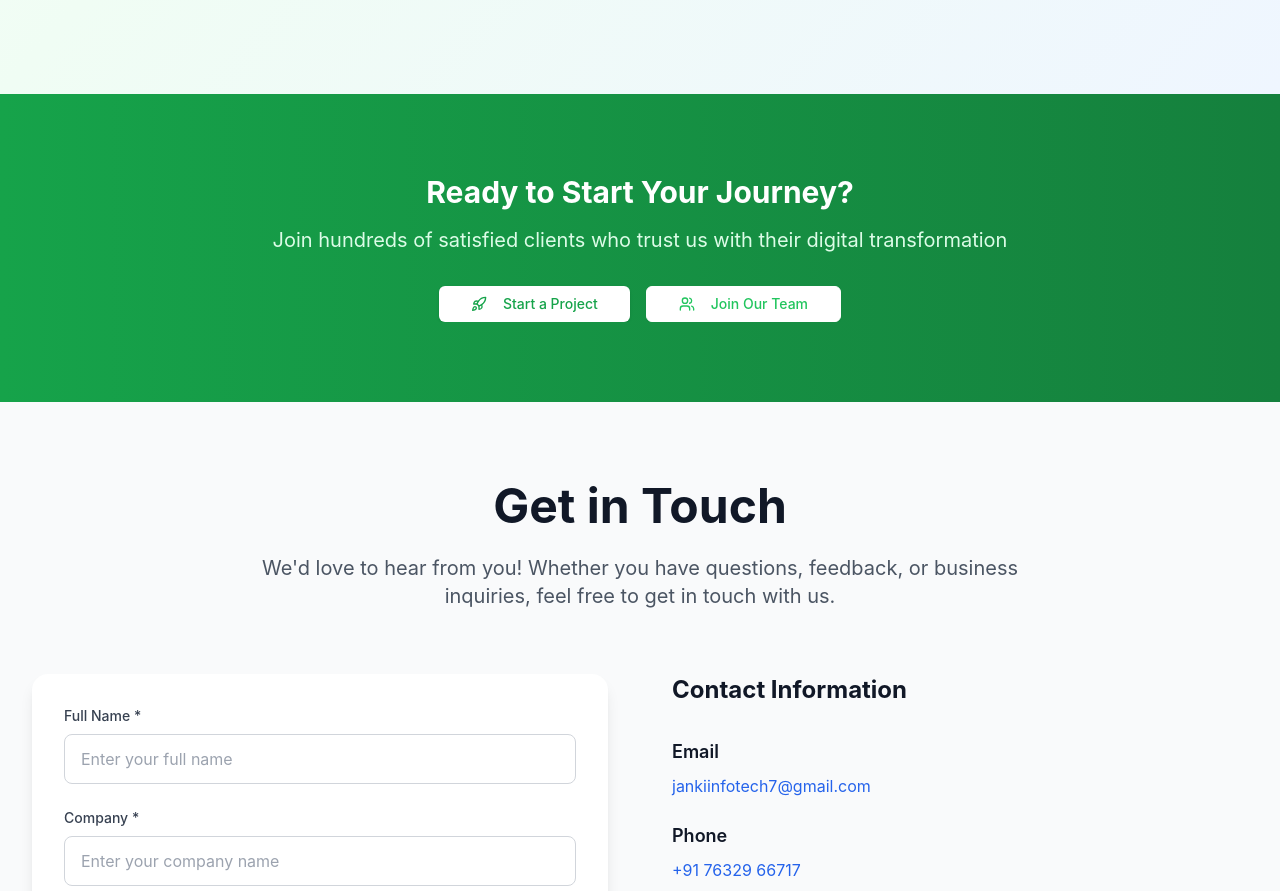
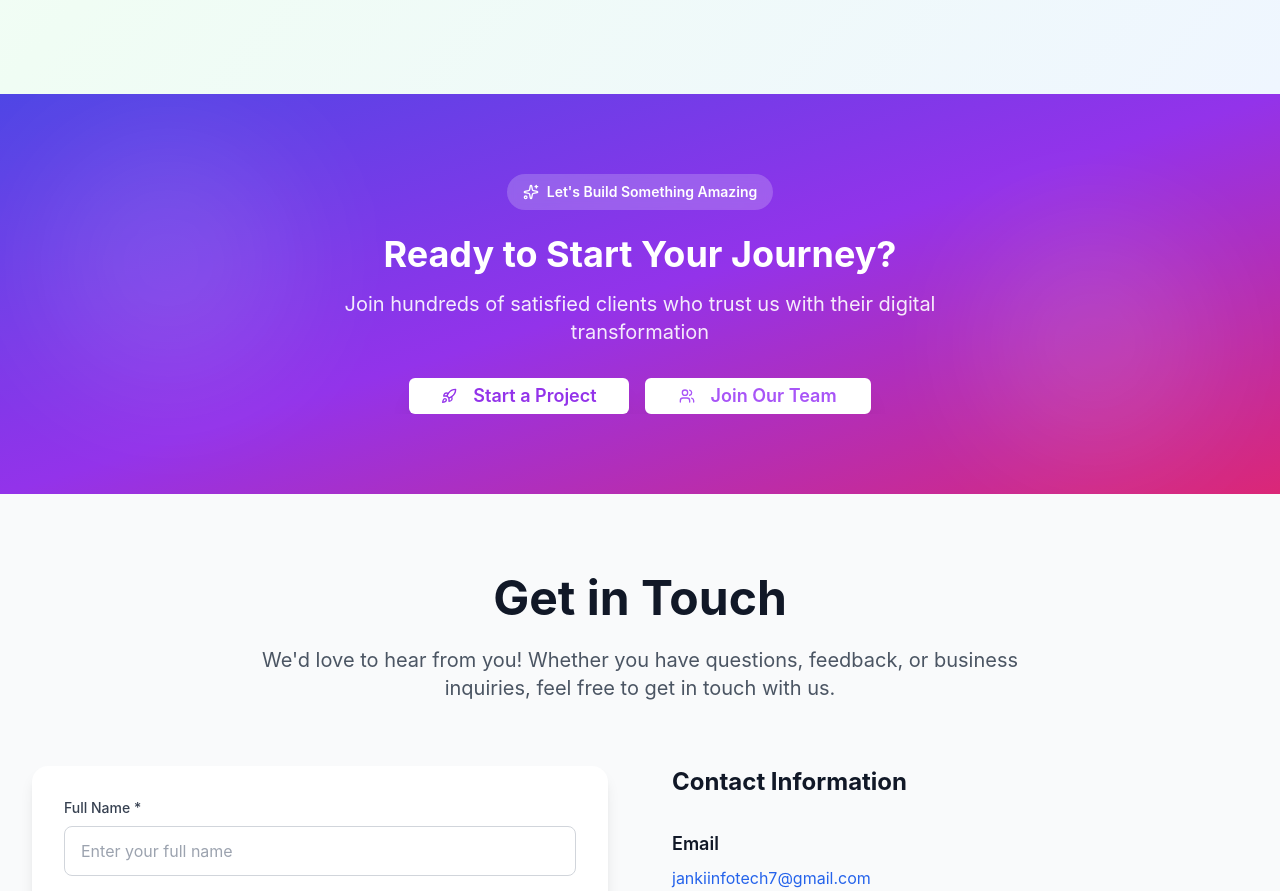
Before and after one commit to kushvardhan/jankiinfotech, a Next.js app: page / in a window 1280 px wide. Shown: the part 8206-9097 px from the top of the page. Built offline with nearby package versions, Linux system fonts and the light colour scheme.

Commit message:
made the text look visible

```diff
--- a/src/components/CTASection.tsx
+++ b/src/components/CTASection.tsx
@@ -1,23 +1,36 @@
 "use client";
 
 import { Button } from "@/components/ui/button";
-import { Rocket, Users } from "lucide-react";
+import { Rocket, Sparkles, Users } from "lucide-react";
 import Link from "next/link";
 
 export default function CTASection() {
   return (
-    <section className="py-20 bg-gradient-to-r from-green-600 to-green-700">
-      <div className="container mx-auto max-w-4xl px-4 sm:px-6 lg:px-8 text-center">
-        <h2 className="text-3xl font-bold text-white mb-4">
+    <section className="relative py-20 bg-gradient-to-br from-indigo-600 via-purple-600 to-pink-600 overflow-hidden">
+      {/* Animated background elements */}
+      <div className="absolute inset-0 overflow-hidden">
+        <div className="absolute top-10 left-10 w-64 h-64 bg-white/10 rounded-full blur-3xl animate-blob"></div>
+        <div className="absolute bottom-10 right-10 w-64 h-64 bg-white/10 rounded-full blur-3xl animate-blob animation-delay-2000"></div>
+      </div>
+
+      <div className="container mx-auto max-w-4xl px-4 sm:px-6 lg:px-8 text-center relative z-10">
+        <div className="inline-flex items-center bg-white/20 backdrop-blur-sm px-4 py-2 rounded-full mb-6">
+          <Sparkles className="h-4 w-4 text-white mr-2" />
+          <span className="text-sm font-semibold text-white">
+            Let&apos;s Build Something Amazing
+          </span>
+        </div>
+
+        <h2 className="text-3xl md:text-4xl font-bold text-white mb-4">
           Ready to Start Your Journey?
         </h2>
-        <p className="text-xl text-green-100 mb-8">
+        <p className="text-xl text-white/90 mb-8 max-w-2xl mx-auto">
           Join hundreds of satisfied clients who trust us with their digital
           transformation
         </p>
         <div className="flex flex-col sm:flex-row gap-4 justify-center">
           <Link href="/schedule-consultation">
-            <Button className="bg-white text-green-600 hover:bg-gray-100 px-8 py-3">
+            <Button className="bg-white text-purple-600 hover:bg-gray-100 px-8 py-3 text-lg font-semibold shadow-xl ">
               <Rocket className="w-5 h-5 mr-2" />
               Start a Project
             </Button>
@@ -25,7 +38,7 @@ export default function CTASection() {
           <Link href="/careers">
             <Button
               variant="outline"
-              className="border-white text-green-500 hover:bg-white hover:text-green-600 px-8 py-3"
+              className="border-2 border-white text-purple-500 hover:bg-white hover:text-purple-600 px-8 py-3 text-lg font-semibold shadow-xl "
             >
               <Users className="w-5 h-5 mr-2" />
               Join Our Team
```
